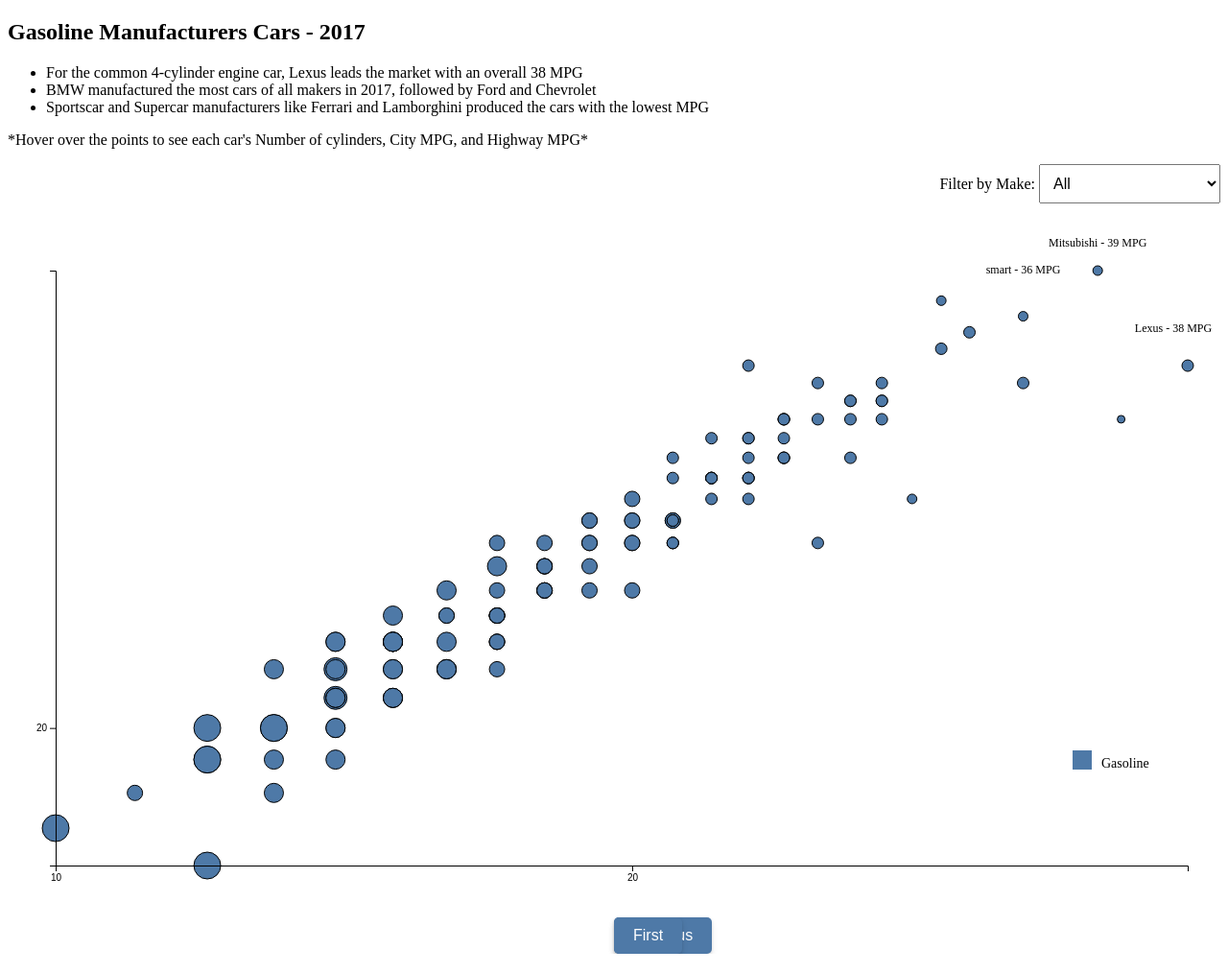
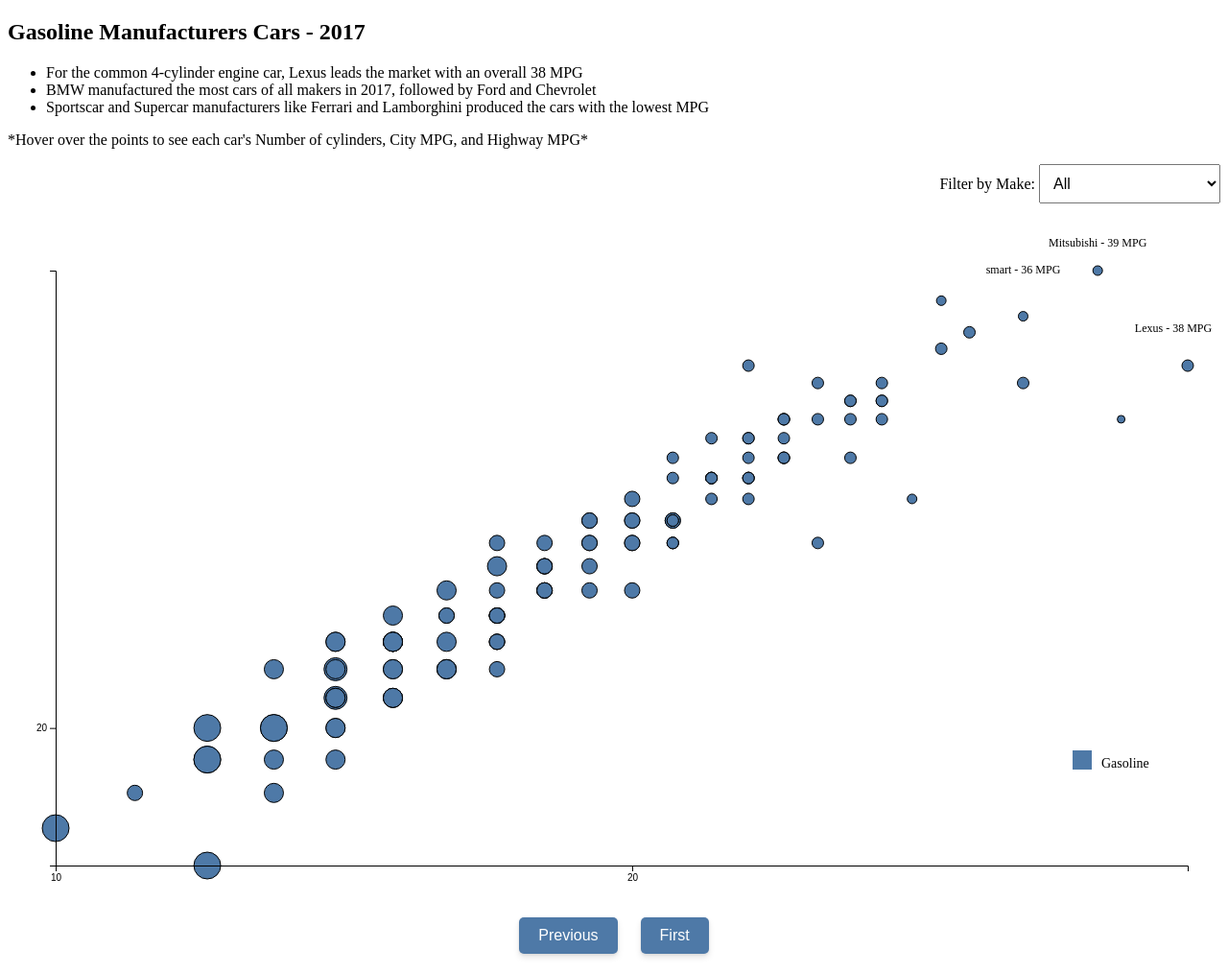
Before and after one commit to Shihab00/Shihab00.github.io, a plain HTML site: page scene3.html in a window 1280 px wide. Shown: the whole page at 96% size. Drawn offline with nearby package versions, Linux system fonts and the light colour scheme.

Commit message:
Update scene3.html

```diff
--- a/scene3.html
+++ b/scene3.html
@@ -25,7 +25,6 @@
             text-align: center;
         }
         .button {
-            position: absolute;
             padding: 10px 20px;
             font-size: 16px;
             background-color: #4e79a7;
@@ -33,6 +32,7 @@
             border: none;
             border-radius: 5px;
             cursor: pointer;
+            margin: 0 10px;
             box-shadow: 0 4px 6px rgba(0, 0, 0, 0.1), 0 1px 3px rgba(0, 0, 0, 0.08);
             transition: box-shadow 0.2s ease;
         }
```
